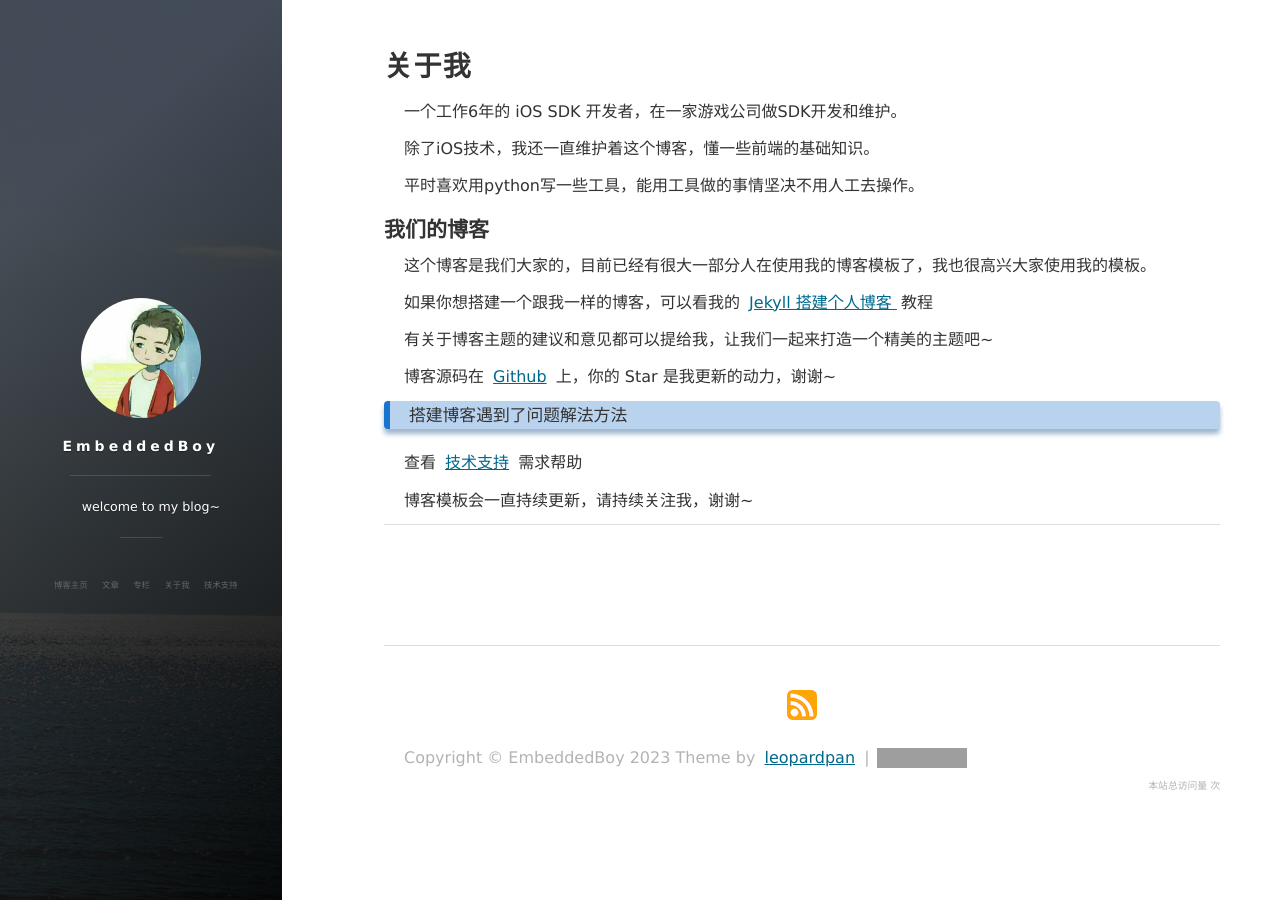
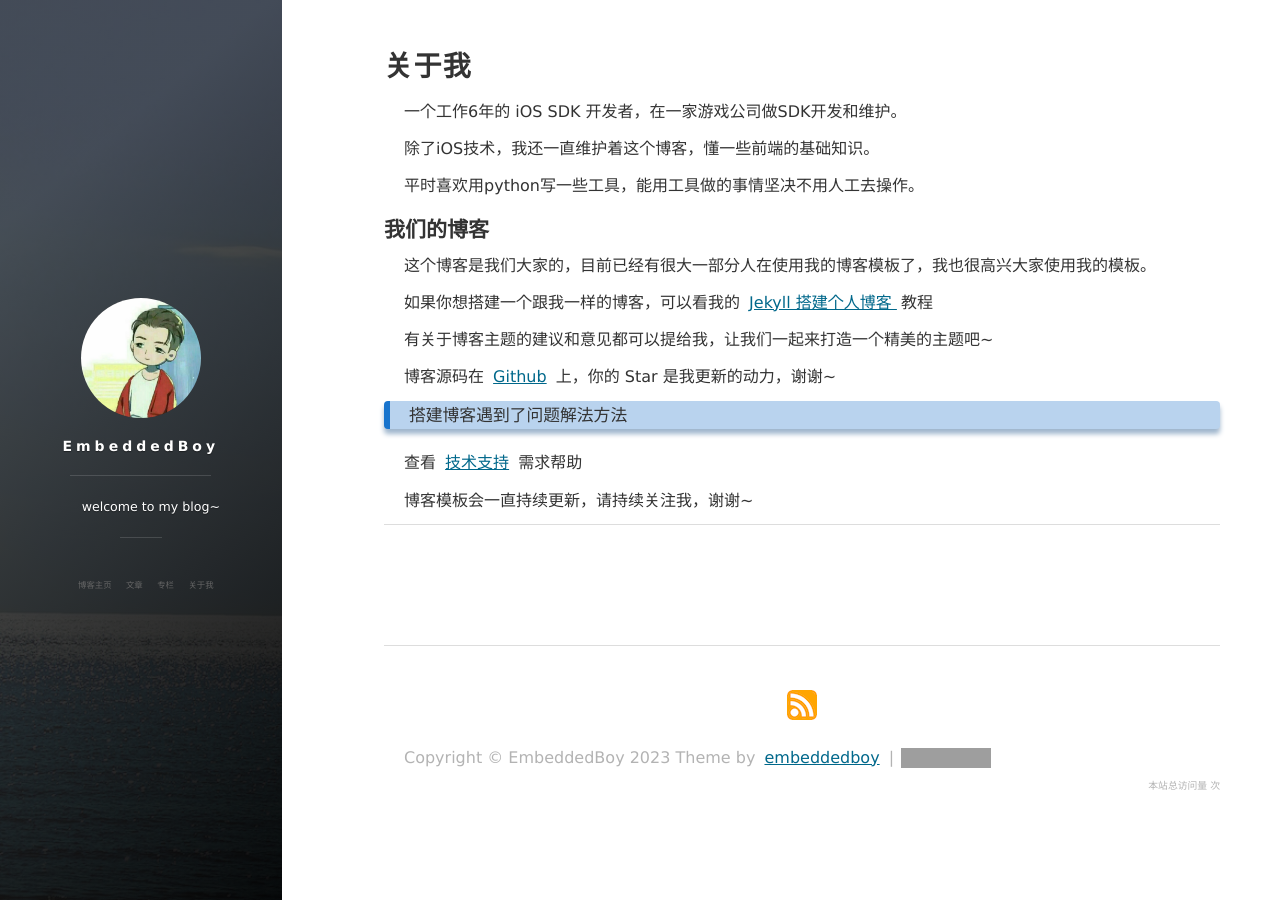
Before and after one commit to EmbeddedBoy/EmbeddedBoy.github.io, a Jekyll site: the page built from about.md, in a window 1280 px wide. Built offline with Jekyll 4.4.1, drawn with Linux system fonts in a browser that asks for light colours; nearby versions of some CDN libraries; comment, search, counter and statistics services are not loaded; grey boxes are pictures that could not be loaded.

Commit message:
修改样式

```diff
--- a/_config.yml
+++ b/_config.yml
@@ -68,7 +68,7 @@ nav:
     - {title: 文章, description: archive, url: '/archive'}
     - {title: 专栏, description: tags, url: '/tags'}
     - {title: 关于我, description: about, url: '/about'}
-    - {title: 技术支持, description: support, url: '/support'}
+    # - {title: 技术支持, description: support, url: '/support'}
 
 
 
--- a/_includes/footer.html
+++ b/_includes/footer.html
@@ -87,7 +87,7 @@
 
         <div class = "footer_div">
            <p class="copyright text-muted">
-            Copyright &copy; {{ site.title }} {{ site.time | date: '%Y' }} Theme by <a href="http://leopardpan.cn/">leopardpan</a> |
+            Copyright &copy; {{ site.title }} {{ site.time | date: '%Y' }} Theme by <a href="https://embeddedboy.github.io//">embeddedboy</a> |
             <iframe
                 style="margin-left: 2px; margin-bottom:-5px;"
                 frameborder="0" scrolling="0" width="91px" height="20px"
```
